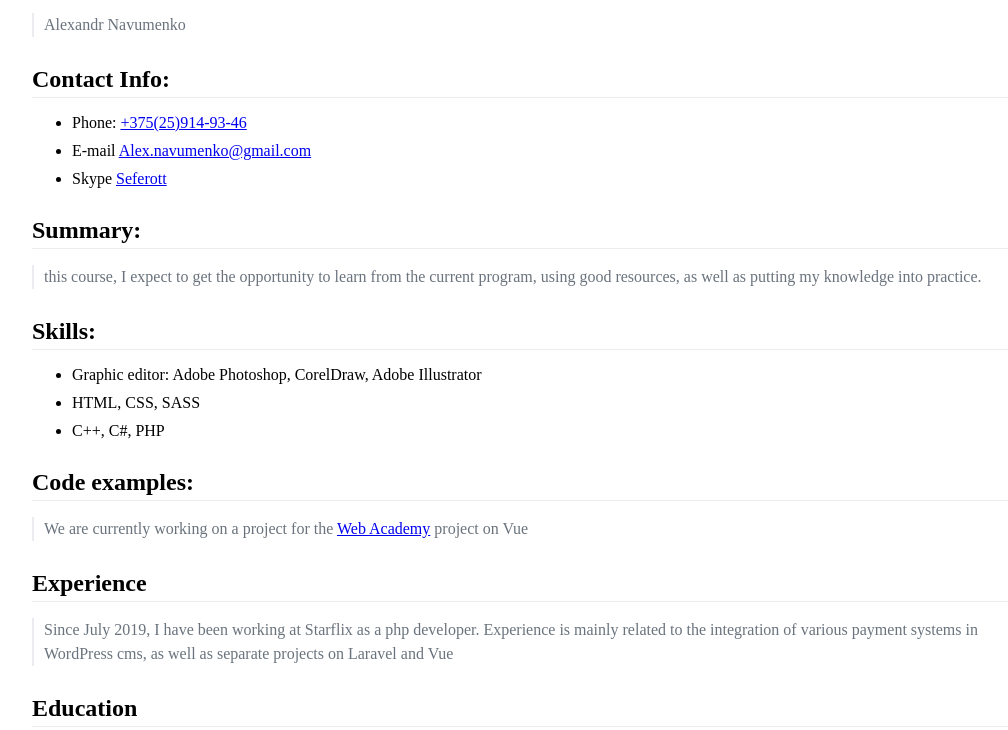
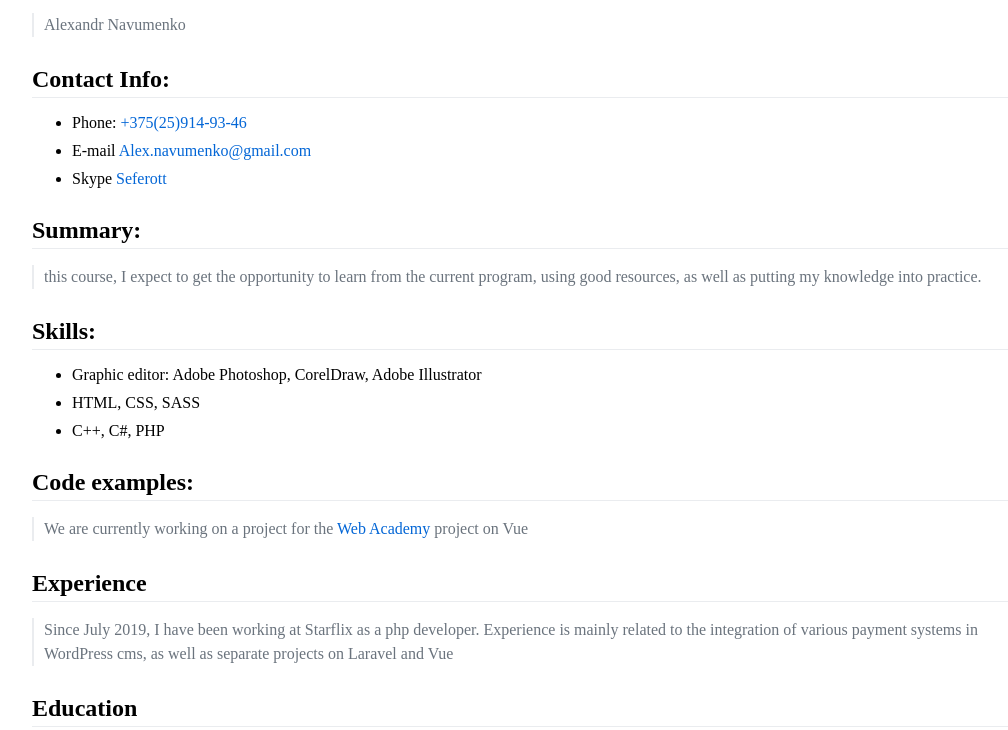
Before and after one commit to Alex-Navumenko/rsschool-cv, a plain HTML site: page index.html in a window 1280 px wide. Shown: the part 90-820 px from the top of the page, without its empty margins (96-1104 px from the left). Drawn offline with Linux system fonts and the light colour scheme.

Commit message:
docs: update style with link

```diff
--- a/style.css
+++ b/style.css
@@ -26,6 +26,13 @@ li {
   margin-bottom: 10px;
 }
 
+a {
+  color: #0366d6;
+  text-decoration: none;
+}
+a:hover {
+  text-decoration: underline;
+}
 .conteiner {
   max-width: 1024px;
   margin: auto;
```
